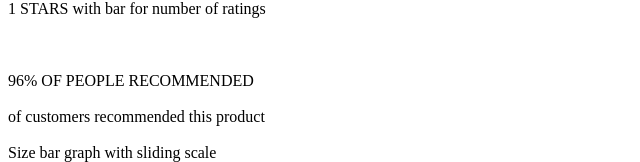
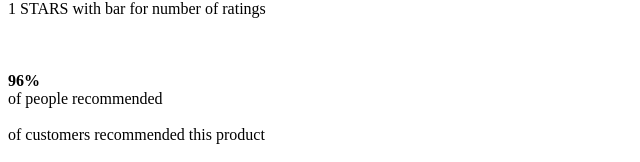
Before and after one commit to Albert-Friends-The-SQL/Ratings-Reviews, a React app: page / in a window 1280 px wide. Shown: the part 301-463 px from the top of the page, without its empty margins (0-640 px from the left). Built offline with nearby package versions, Linux system fonts and the light colour scheme; no server answers; the HTML template or start-up script is replaced by a standard one.

Commit message:
Added recommendedPercent ID tag

```diff
--- a/Client/src/Components/recommended.jsx
+++ b/Client/src/Components/recommended.jsx
@@ -2,7 +2,8 @@ import React from 'react';
 
 const Recommended = (props) => (
   <div>
-    <div>96% OF PEOPLE RECOMMENDED</div>
+    <div id='recommendedPercent'><strong>96%</strong></div>
+    <div>of people recommended</div>
     <br></br>
     <div>of customers recommended this product</div>
     <br></br>
```
